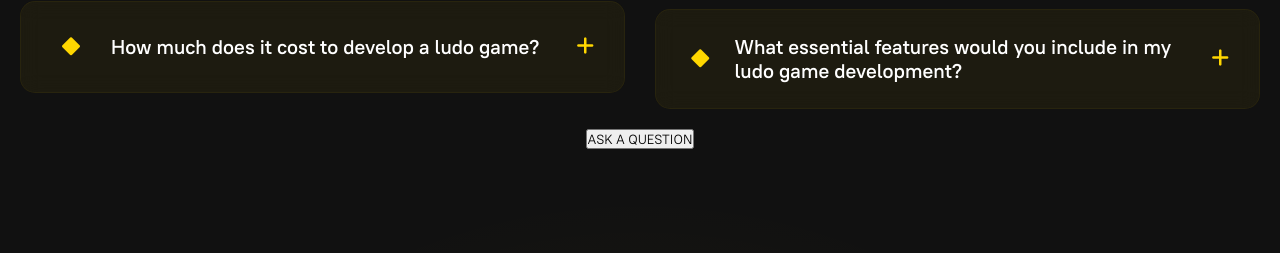
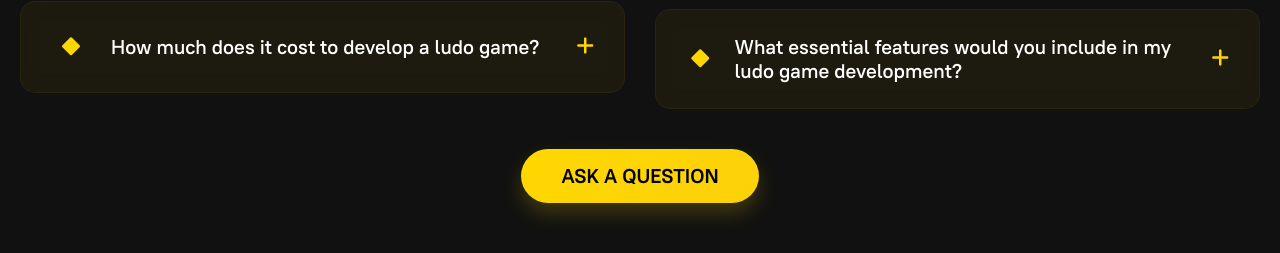
Before and after one commit to amank037/gamzway, a React (Vite) app: page /skill-games/ludo in a window 1280 px wide. Shown: the part 8333-8586 px from the top of the page. Built offline with nearby package versions, Linux system fonts and the light colour scheme.

Commit message:
redesigned rummy page

```diff
--- a/src/index.css
+++ b/src/index.css
@@ -12,6 +12,10 @@
     font-style: normal;
   }
 
+::selection {
+background: #ffcc00; /* Your custom color */
+color: #000000;
+}
 
 :root {
     --primary-yellow: #FFD700;
--- a/src/pages/SkillGames/RummyGame/RummyGame.css
+++ b/src/pages/SkillGames/RummyGame/RummyGame.css
@@ -543,6 +543,10 @@
     background: linear-gradient(135deg, rgba(0,0,0,0.95) 0%, rgba(102, 102, 102, 0.9) 100%);
     padding: 80px 0;
     position: relative;
+    display: flex;
+    justify-content: center;
+    align-items: center;
+    flex-direction: column;
 }
 .faq-section .faq-accordion-container{
     display: flex;
@@ -550,6 +554,70 @@
     gap: 20px;
     max-width: 1240px;
     margin: 0 auto;
+}
+.faq-btn {
+    background: linear-gradient(135deg, var(--primary-yellow) 0%, var(--secondary-yellow) 100%);
+    border: none;
+    margin-top: 20px;
+    padding: 15px 40px;
+    border-radius: 50px;
+    font-size: 1.25rem;
+    cursor: pointer;
+    text-decoration: none;
+    text-transform: uppercase;
+    color: #000000;
+    font-weight: 700;
+    position: relative;
+    overflow: hidden;
+    transition: all 0.4s cubic-bezier(0.4, 0, 0.2, 1);
+    box-shadow: 0 10px 20px rgba(255, 215, 0, 0.2);
+}
+
+.faq-btn .btn-text {
+    position: relative;
+    z-index: 3;
+}
+.faq-btn .faq-btn .btn-shine {
+    position: absolute;
+    top: -50%;
+    left: -50%;
+    width: 200%;
+    height: 200%;
+    background: linear-gradient(
+        45deg,
+        transparent 0%,
+        rgba(255, 255, 255, 0.1) 50%,
+        transparent 100%
+    );
+    transform: rotate(45deg);
+    transition: all 0.5s cubic-bezier(0.4, 0, 0.2, 1);
+    z-index: 1;
+}
+.faq-btn .btn-border {
+    position: absolute;
+    inset: -2px;
+    border-radius: 50px;
+    padding: 2px;
+    background: linear-gradient(135deg, rgba(255,255,255,0.2) 0%, transparent 100%);
+    -webkit-mask:
+        linear-gradient(#fff 0 0) content-box,
+        linear-gradient(#fff 0 0);
+    mask:
+        linear-gradient(#fff 0 0) content-box,
+        linear-gradient(#fff 0 0);
+    -webkit-mask-composite: xor;
+    mask-composite: exclude;
+    pointer-events: none;
+}
+
+.faq-btn:hover {
+    transform: translateY(-2px);
+    box-shadow: 0 15px 30px rgba(255, 215, 0, 0.3);
+    background: linear-gradient(135deg, var(--secondary-yellow) 0%, var(--primary-yellow) 100%);
+}
+
+.faq-btn:hover .btn-shine {
+    transform: rotate(45deg) translate(100%, 100%);
 }
 
 @media screen and (max-width: 1200px) {
--- a/src/pages/SkillGames/RummyGame/RummyGame.jsx
+++ b/src/pages/SkillGames/RummyGame/RummyGame.jsx
@@ -66,7 +66,7 @@ const variationsText = [
 
 const solutionsTitle = [
   {
-    title: "ONLINE RUMMY GAME DEVELOPMENT SOLUTIONS"
+    title: "ONLINE RUMMY GAME SOLUTIONS"
   }
 ]
 
@@ -216,11 +216,11 @@ const questionsData = [
   }
 ]
 
-// const faqTitle = [
-//   {
-//     title: "Rummy GAME DEVELOPMENT FAQS"
-//   }
-// ]
+const faqTitle = [
+  {
+    title: "Rummy GAME DEVELOPMENT FAQS"
+  }
+]
 
 const productItems = [
   {
@@ -641,14 +641,15 @@ const RummyGame = () => {
       </div>
 
       <div className='faq-section'>
-        {/* <FeaturesHeader featuresText={faqTitle} /> */}
+        <FeaturesHeader featuresText={faqTitle} />
 
         <div className='faq-accordion-container'>
-
           <AccordionSection data={faqAccordionData} />
-
-
         </div>
+        <a className="faq-btn" href="">
+            <span className="btn-text">ASK A QUESTION</span>
+            <span className="btn-border"></span>
+        </a>
       </div>
 
       <ClientSection />
```
Also changed, not shown: src/components/AboutGrid/AboutGrid.jsx (added, +19 -0 lines), src/components/AboutSection/AboutSection.jsx (deleted, +0 -9 lines), src/components/AboutGrid/AboutGrid.css (added).
